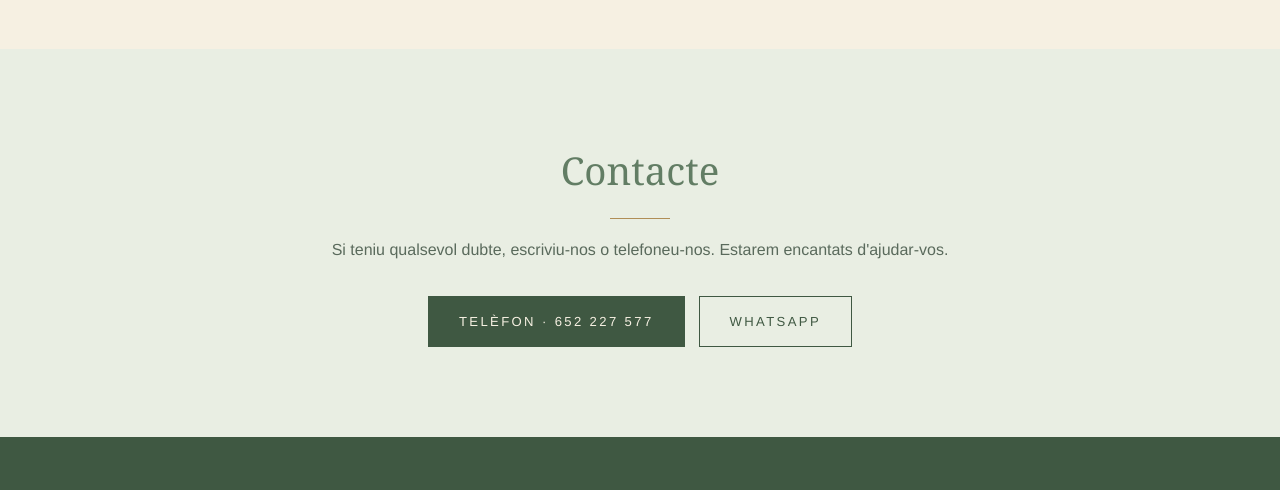
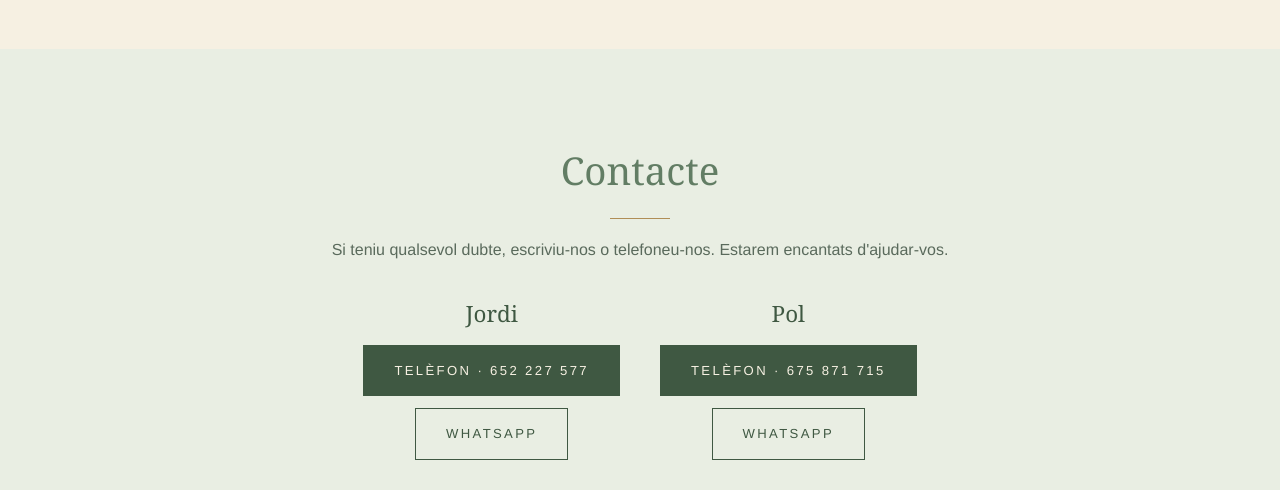
Before and after one commit to Jordi-llorca/casament-jordi-pol, a plain HTML site: page index.html in a window 1280 px wide. Shown: the part 6840-7330 px from the top of the page. Drawn offline with Linux system fonts and the light colour scheme.

Commit message:
Dos telèfons de contacte

```diff
--- a/index.html
+++ b/index.html
@@ -6,7 +6,7 @@
 <title>Jordi i Pol · 31 d'octubre de 2027</title>
 <meta name="description" content="Ens casem! 31 d'octubre de 2027 · Restaurant Algar de Don Joan, Callosa d'en Sarrià">
 <meta name="robots" content="noindex">
-<link rel="stylesheet" href="site.css?v=5">
+<link rel="stylesheet" href="site.css?v=6">
 </head>
 <body>
 
@@ -166,8 +166,12 @@
   <h2>Contacte</h2>
   <p class="soft">Si teniu qualsevol dubte, escriviu-nos o telefoneu-nos. Estarem encantats d'ajudar-vos.</p>
   <div class="contact">
-    <a class="btn" href="tel:+34652227577">Telèfon · 652 227 577</a>
-    <a class="btn ghost" href="https://wa.me/34652227577" target="_blank" rel="noopener">WhatsApp</a>
+    <div class="who"><h4>Jordi</h4>
+      <a class="btn" href="tel:+34652227577">Telèfon · 652 227 577</a>
+      <a class="btn ghost" href="https://wa.me/34652227577" target="_blank" rel="noopener">WhatsApp</a></div>
+    <div class="who"><h4>Pol</h4>
+      <a class="btn" href="tel:+34675871715">Telèfon · 675 871 715</a>
+      <a class="btn ghost" href="https://wa.me/34675871715" target="_blank" rel="noopener">WhatsApp</a></div>
   </div>
 </section>
 
--- a/site.css
+++ b/site.css
@@ -107,3 +107,5 @@ footer .us{color:#e2cfa0;font-family:Didot,Georgia,serif;margin-top:12px}
 @media(max-width:700px){.us-grid{grid-template-columns:1fr;max-width:340px;margin-left:auto;margin-right:auto}.us-grid figure{transform:none!important}}
 
 .iban{max-width:520px;margin:24px auto 0;text-align:center}.iban p{margin:6px 0}
+
+.contact{display:flex;flex-wrap:wrap;gap:40px;justify-content:center}.contact .who{display:flex;flex-direction:column;gap:12px;align-items:center}.contact .who h4{margin:0;font-size:1.4em;color:#3f5842}
```
